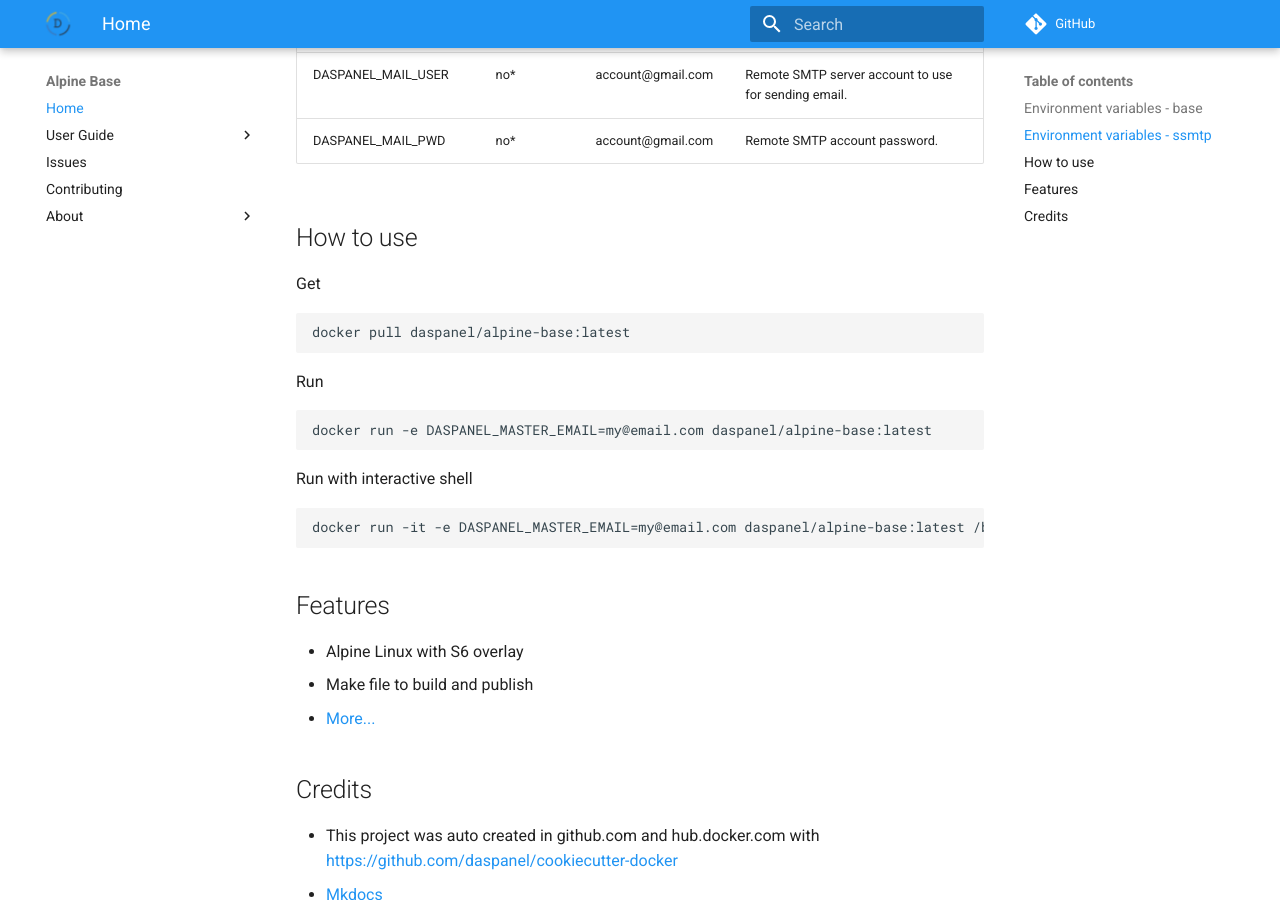
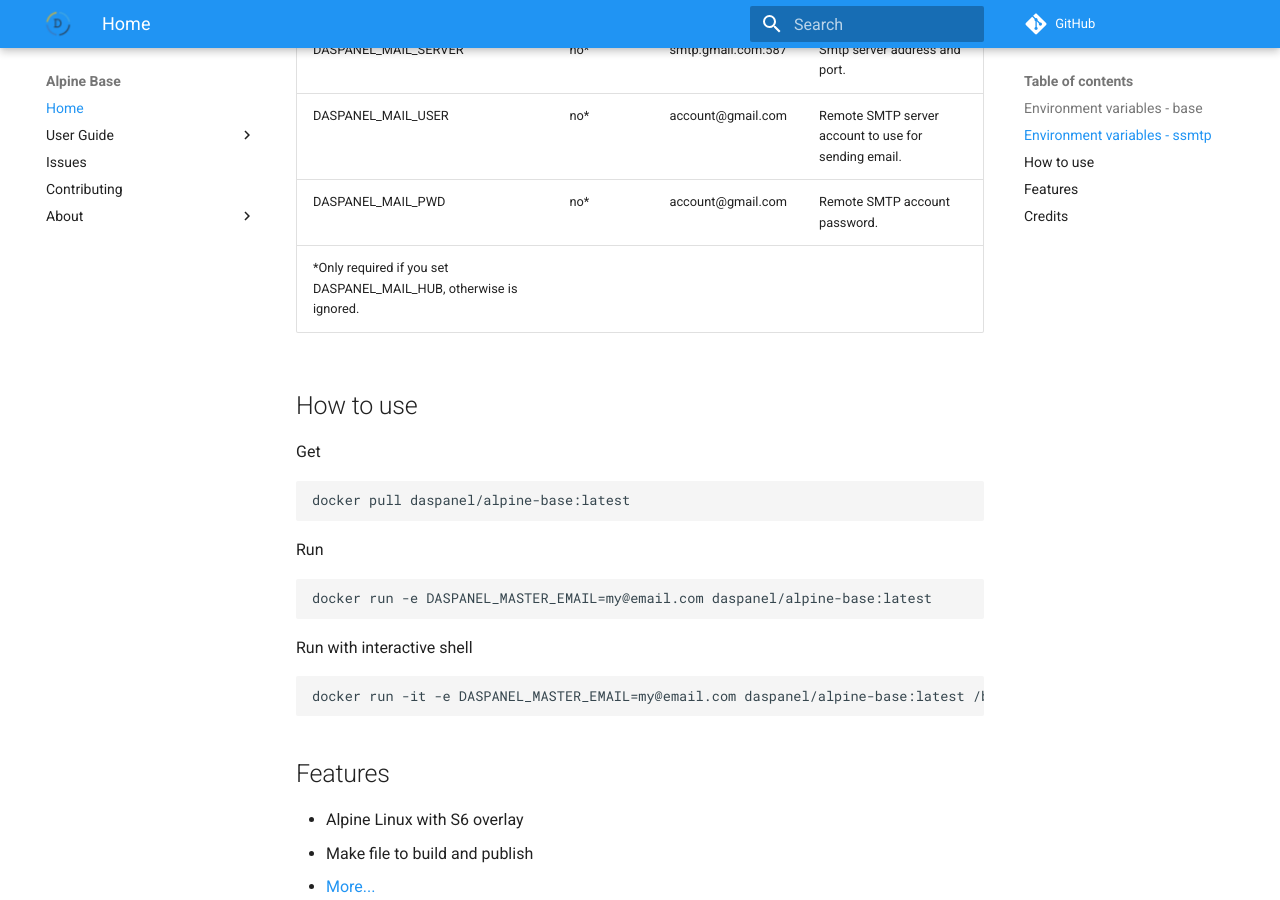
Before and after one commit to SIXwishlist/alpine-base, an MkDocs documentation site: the page built from docs/index.md, in a window 1280 px wide and 900 px high, scrolled down 1186 px. Built offline with MkDocs 1.6.1 and Material for MkDocs 9.7.7, drawn with Linux system fonts in a browser that asks for light colours; comment, search, counter and statistics services are not loaded; old or Windows-style settings are respelled for this version of MkDocs.

Commit message:
Some corrections

```diff
--- a/docs/index.md
+++ b/docs/index.md
@@ -24,7 +24,7 @@ you run your docker.
 | DASPANEL_MAIL_SERVER | no* | smtp.gmail.com:587 | Smtp server address and port.
 | DASPANEL_MAIL_USER | no* | account@gmail.com | Remote SMTP server account to use for sending email.
 | DASPANEL_MAIL_PWD | no* | account@gmail.com | Remote SMTP account password.
-
+*Only required if you set DASPANEL_MAIL_HUB, otherwise is ignored.
 
 ## How to use
 Get
```
